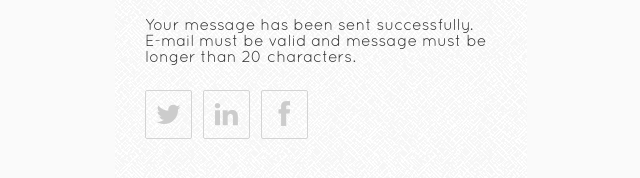
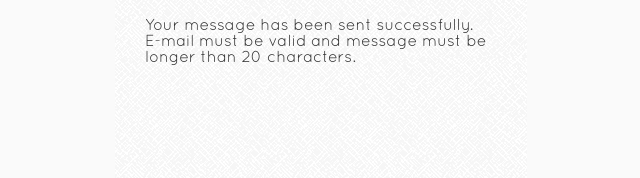
Before and after one commit to DariaMarcin/DariaMarcin.github.io, a plain HTML site: page index2.html in a window 1280 px wide. Shown: the part 3698-3876 px from the top of the page, 135-775 px from the left. Drawn offline with Linux system fonts and the light colour scheme.

```diff
--- a/index2.html
+++ b/index2.html
@@ -257,11 +257,7 @@ Lorem ipsum dolor sit amet, consectetur adipiscing elit. Ut pretium pellentesque
     <p class="success">Your message has been sent successfully.</p>
     <p class="error">E-mail must be valid and message must be longer than 20 characters.</p>
 </form>
-<ul class="socials">
-                <li class="icon-twitter twitter"><a href="#" target="_blank"><i class="fa fa-twitter"></i></a></li>
-                <li class="icon-behance behance"><a href="#" target="_blank"><i class="fa fa-linkedin"></i></a></li>
-                <li class="icon-pinterest google"><a href="#" target="_blank"><i class="fa fa-facebook"></i></a></li>
-            </ul>
+
 </div>
 </div>
 </section>
```
